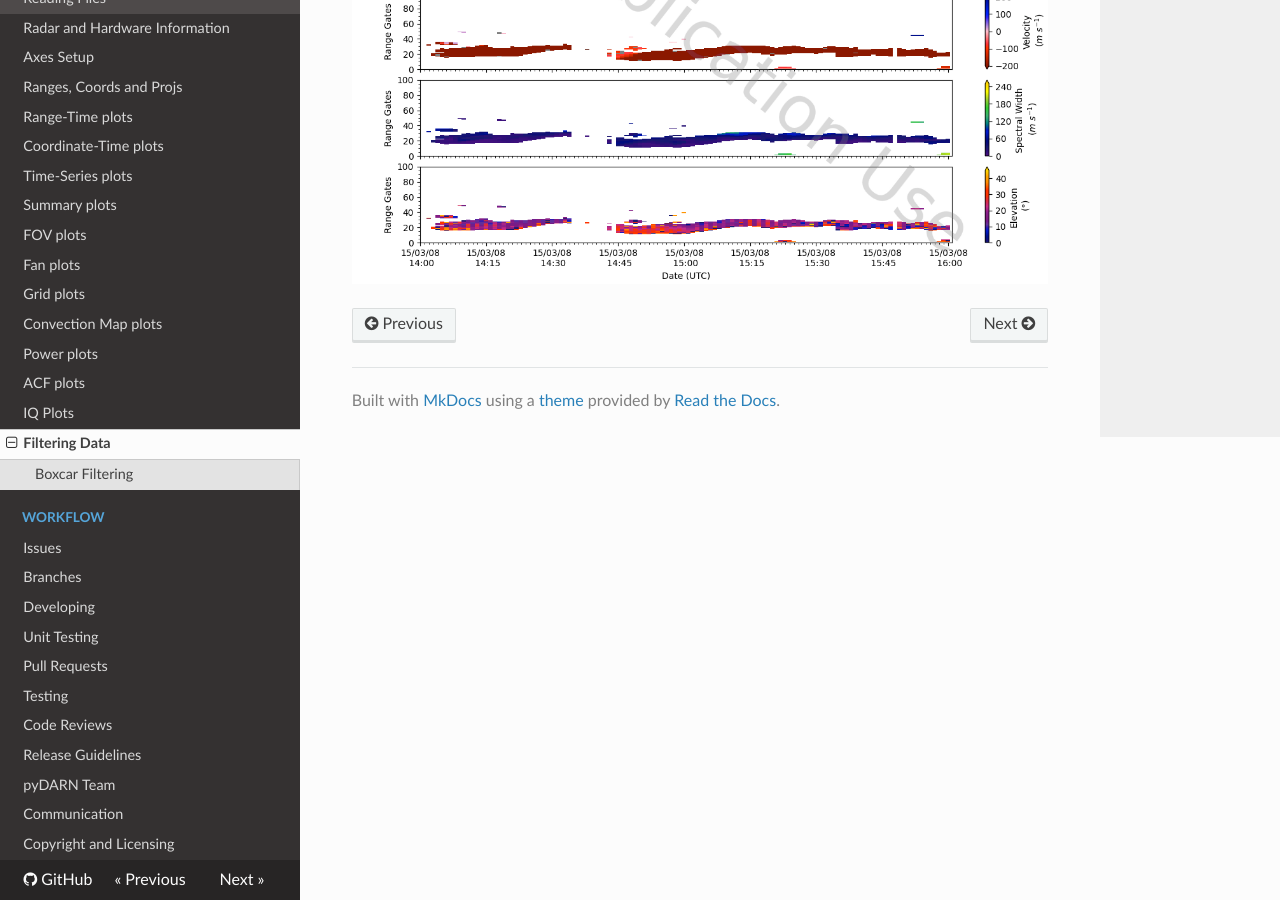
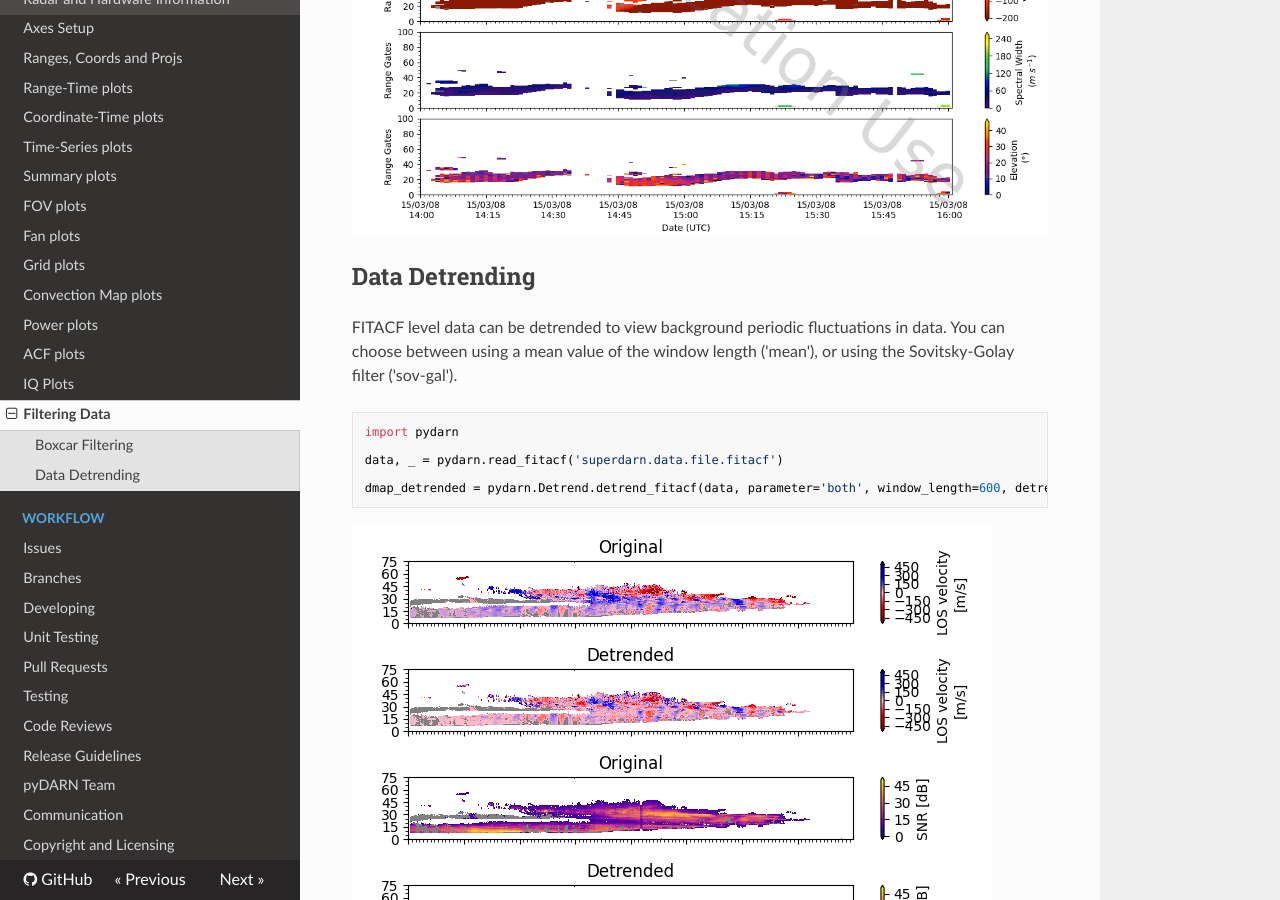
Before and after one commit to SuperDARN/pydarn, an MkDocs documentation site: the page built from docs/user/filters.md, in a window 1280 px wide and 900 px high, scrolled down 2014 px. Built offline with MkDocs 1.6.1, drawn with Linux system fonts in a browser that asks for light colours; nearby versions of some CDN libraries; some of the changed text lies outside the part shown.

````diff
--- a/docs/user/filters.md
+++ b/docs/user/filters.md
@@ -12,12 +12,8 @@ and conditions of version 3 of the GNU General Public License, supplemented by
 the additional permissions listed below.
 -->
 
-# Filtering Data
+# Filtering and Detrending Data
 ---
-
-
-
-Currently pyDARN has one filtering option.
 
 ## Boxcar Filtering
 
@@ -82,3 +78,18 @@ plt.show()
 
 ![](../imgs/unfiltered.png)
 ![](../imgs/filtered.png)
+
+## Data Detrending
+
+FITACF level data can be detrended to view background periodic fluctuations in data.
+You can choose between using a mean value of the window length ('mean'), or using the Sovitsky-Golay filter ('sov-gal').
+
+```python
+import pydarn
+
+data, _ = pydarn.read_fitacf('superdarn.data.file.fitacf')
+
+dmap_detrended = pydarn.Detrend.detrend_fitacf(data, parameter='both', window_length=600, detrend_type='mean')
+```
+
+![](../imgs/detrend.png)
--- a/setup.cfg
+++ b/setup.cfg
@@ -16,6 +16,7 @@ classifiers =
     Programming Language :: Python :: 3.9
     Programming Language :: Python :: 3.10
     Programming Language :: Python :: 3.11
+    Programming Language :: Python :: 3.12
     Topic :: Scientific/Engineering :: Physics
     Topic :: Software Development :: Libraries
 
````
Also changed, not shown: docs/user/coordinates.md (+1 -1 lines), docs/user/install.md (+4 -1 lines), docs/user/io.md (+1 -1 lines), docs/user/map.md (+6 -0 lines), docs/user/superdarn_data.md (+1 -1 lines), docs/imgs/detrend.png (added).
